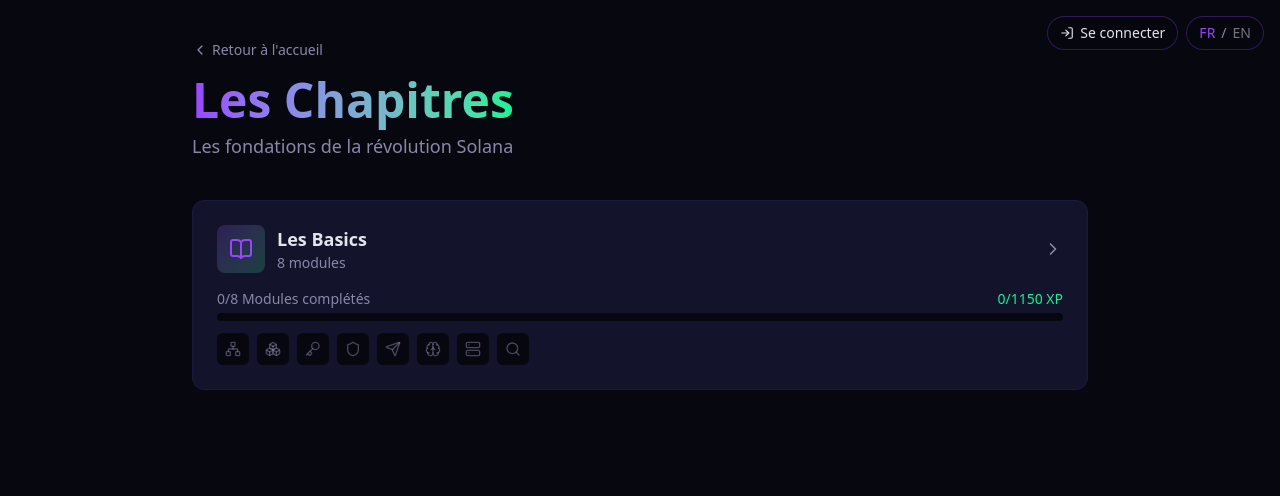
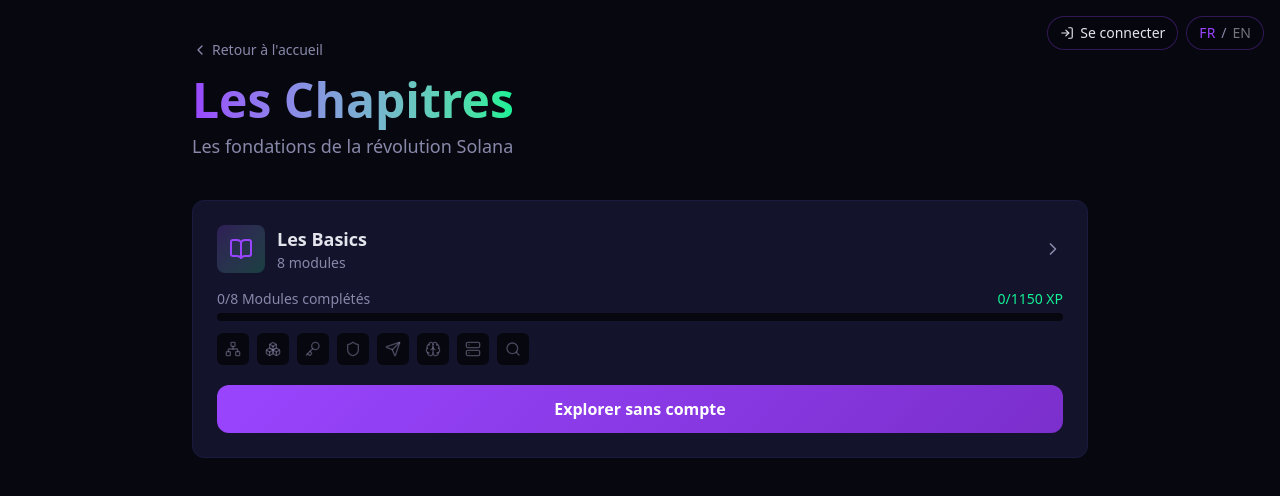
Before and after one commit to Falcon50mlf/solaria, a Next.js app: page /chapters in a window 1280 px wide. Shown: the top 496 px of the page. Built offline with nearby package versions, Linux system fonts and the light colour scheme; no server answers.

Commit message:
Gate Basics folder behind explicit "Explorer sans compte" button
Co-Authored-By: Claude Opus 4.6 (1M context) <noreply@anthropic.com>

```diff
--- a/src/app/chapters/ChaptersContent.tsx
+++ b/src/app/chapters/ChaptersContent.tsx
@@ -101,15 +101,14 @@ export default function ChaptersContent() {
             );
 
             return (
-              <Link key={chapter.id} href={chapter.link}>
               <motion.div
+                key={chapter.id}
                 initial={{ opacity: 0, y: 10 }}
                 animate={{ opacity: 1, y: 0 }}
                 whileHover={{
-                    scale: 1.02,
                   boxShadow: "0 0 20px rgba(153, 69, 255, 0.2)",
                 }}
-                  className="bg-[var(--sol-card)] border border-[var(--sol-card-hover)] hover:border-[var(--sol-purple)]/40 rounded-xl p-4 sm:p-6 transition-colors cursor-pointer"
+                className="bg-[var(--sol-card)] border border-[var(--sol-card-hover)] hover:border-[var(--sol-purple)]/40 rounded-xl p-4 sm:p-6 transition-colors"
               >
                   <div className="flex items-center justify-between mb-4">
                     <div className="flex items-center gap-3">
@@ -147,7 +146,7 @@ export default function ChaptersContent() {
                     </div>
                   </div>
 
-                  <div className="flex gap-2">
+                  <div className="flex gap-2 mb-5">
                     {chapter.moduleIds.map((modId, i) => {
                       const Icon = MODULE_ICONS[modId] ?? BookOpen;
                       const done = completedIds.has(modId);
@@ -173,8 +172,13 @@ export default function ChaptersContent() {
                       );
                     })}
                   </div>
+
+                  <Link href={chapter.link} className="block">
+                    <button className="btn-primary w-full text-sm sm:text-base px-6 py-3">
+                      {t.home.exploreWithoutAccount}
+                    </button>
+                  </Link>
                 </motion.div>
-              </Link>
             );
           })}
         </div>
```
Lines whose indentation alone changed are shown as unchanged.
